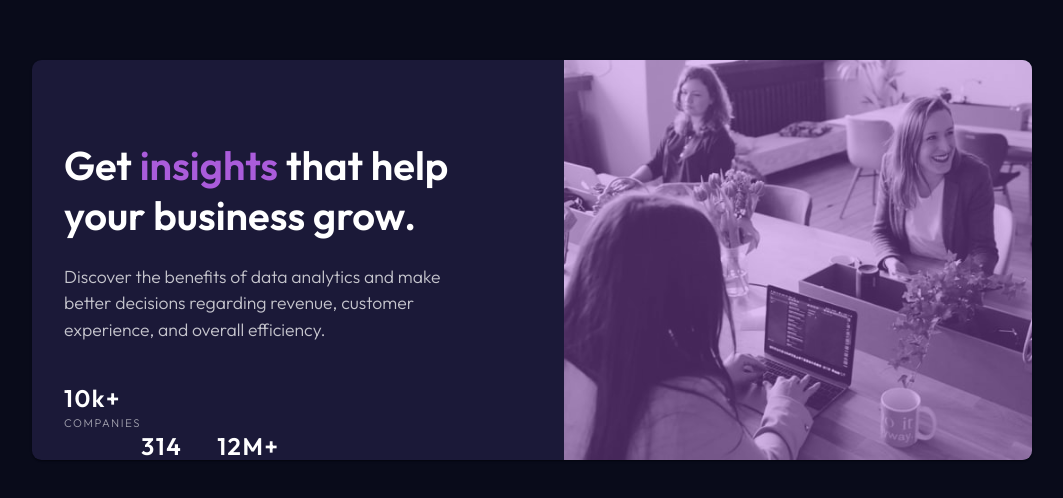
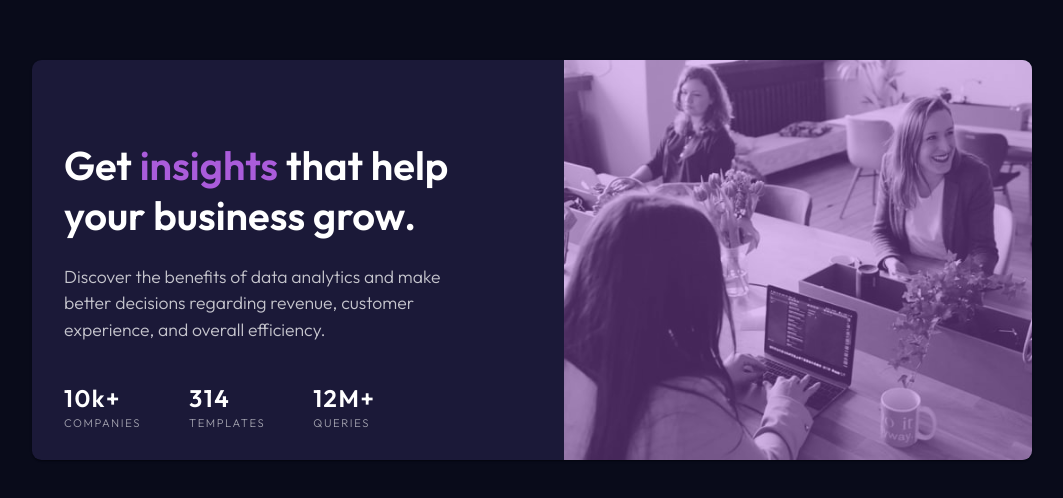
Before and after one commit to Gaurav4604/React-Showcase, a React (Create React App) app in the folder stats-preview-card/: page / in a window 1280 px wide. Shown: the part 140-638 px from the top of the page, without its empty margins (108-1171 px from the left). Built offline with nearby package versions, Linux system fonts and the light colour scheme.

Commit message:
polished few changes

```diff
--- a/stats-preview-card/src/App.js
+++ b/stats-preview-card/src/App.js
@@ -109,11 +109,13 @@ const App = () => {
 
             <Stack
               spacing={6}
+              direction={useMediaQuery("(min-width: 700px)") ? "row" : "column"}
               sx={{
+                height: "20%",
+                width: "100%",
                 flexDirection: useMediaQuery("(min-width: 700px)")
                   ? "row"
                   : "column",
-                width: "100%",
                 alignItems: useMediaQuery("(min-width: 700px)")
                   ? "flex-start"
                   : "center",
```
